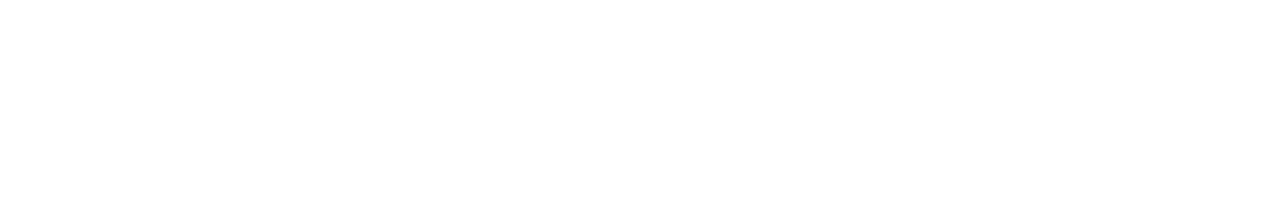
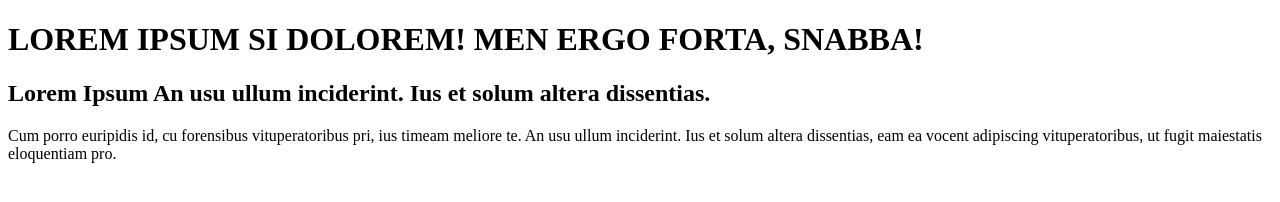
Before and after one commit to owenboy9/tractor-news, a plain HTML site: page index.html in a window 1280 px wide. Drawn offline with Linux system fonts and the light colour scheme; a web font is replaced by a local one.

Commit message:
begung putting elements into the html document started making a css class for quote but will need a different forn that does offer italics.

```diff
--- a/index.html
+++ b/index.html
@@ -1,12 +1,29 @@
 <!DOCTYPE html>
 <html lang="en">
+
 <head>
   <meta charset="UTF-8">
   <meta name="viewport" content="width=device-width, initial-scale=1.0">
   <title>Tractor News</title>
   <link rel="stylesheet" href="style.css">
 </head>
+
 <body>
+  <main>
+    <div>
+      <h1>LOREM IPSUM SI DOLOREM! MEN ERGO FORTA, SNABBA!</h1>
+    </div>
+    <div>
+      <h2>Lorem Ipsum An usu ullum inciderint. Ius et solum altera dissentias.</h2>
+    </div>
+    <div>
+      <article>Cum porro euripidis id, cu forensibus vituperatoribus pri, ius timeam meliore te. An usu ullum inciderint. Ius et solum
+      altera dissentias, eam ea vocent adipiscing vituperatoribus, ut fugit maiestatis eloquentiam pro.</article>
+    </div>
+    <div>
 
+    </div>
+  </main>
 </body>
+
 </html>
--- a/style.css
+++ b/style.css
@@ -50,3 +50,7 @@ base font size is 16
 
 */
 @import url('https: //fonts.googleapis.com/css2?family=Cardo:ital,wght@0,400;0,700;1,400&family=Quicksand&display=swap');
+
+.quote{
+  ;
+}
```
